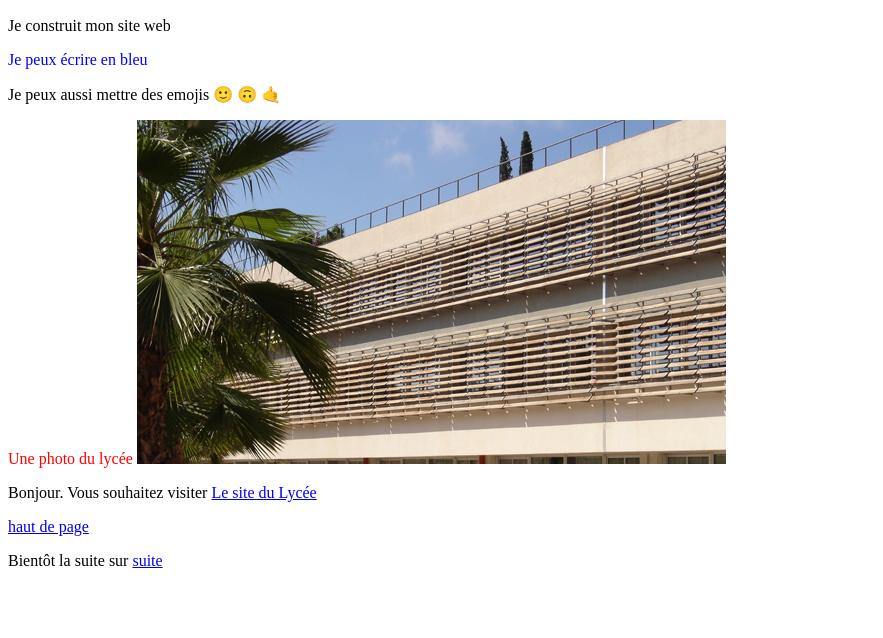
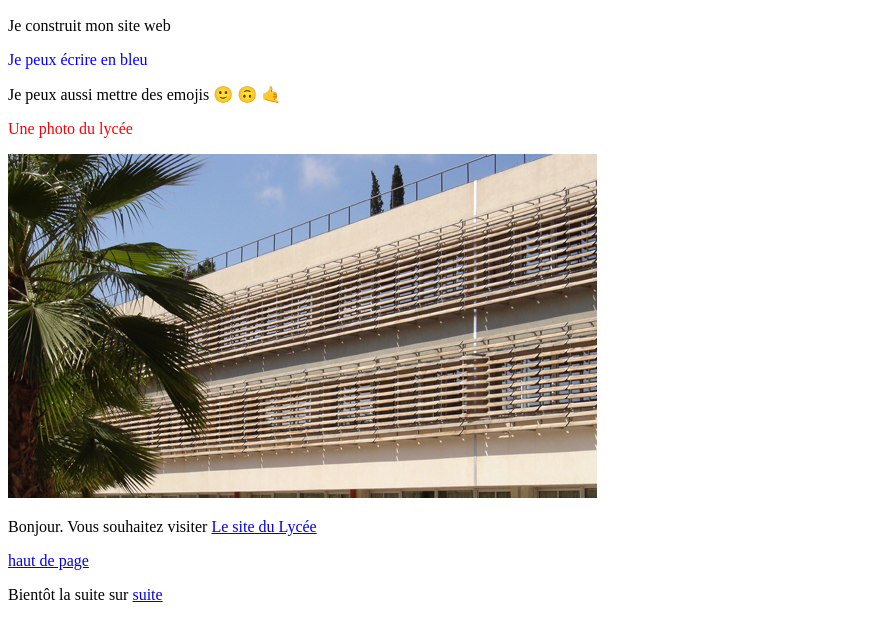
Before and after one commit to JustineGalabert/JustineGalabert.github.io, a plain HTML site: page index.html in a window 1280 px wide. Shown: the part 136-774 px from the top of the page, without its empty margins (0-883 px from the left). Drawn offline with Linux system fonts and the light colour scheme.

Commit message:
Update index.html

```diff
--- a/index.html
+++ b/index.html
@@ -9,9 +9,9 @@
   <p> Je construit mon site web </p>
   <p style="color:blue;"> Je peux écrire en bleu </p>
   <p> Je peux aussi mettre des emojis &#128578 &#128579 &#129305  </p>
-  <p style="color:red;"> Une photo du lycée
+  <p style="color:red;"> Une photo du lycée </p>
 
-    <img src="vence.png" alt=";)"></p>
+  <p><img src="vence.png" alt=";)"></p>
 <p>Bonjour. Vous souhaitez visiter <a href="https://www.lyc-henri-matisse.ac-nice.fr/">Le site du Lycée</a> </p>
 
 <a href="#">haut de page</a>
```
